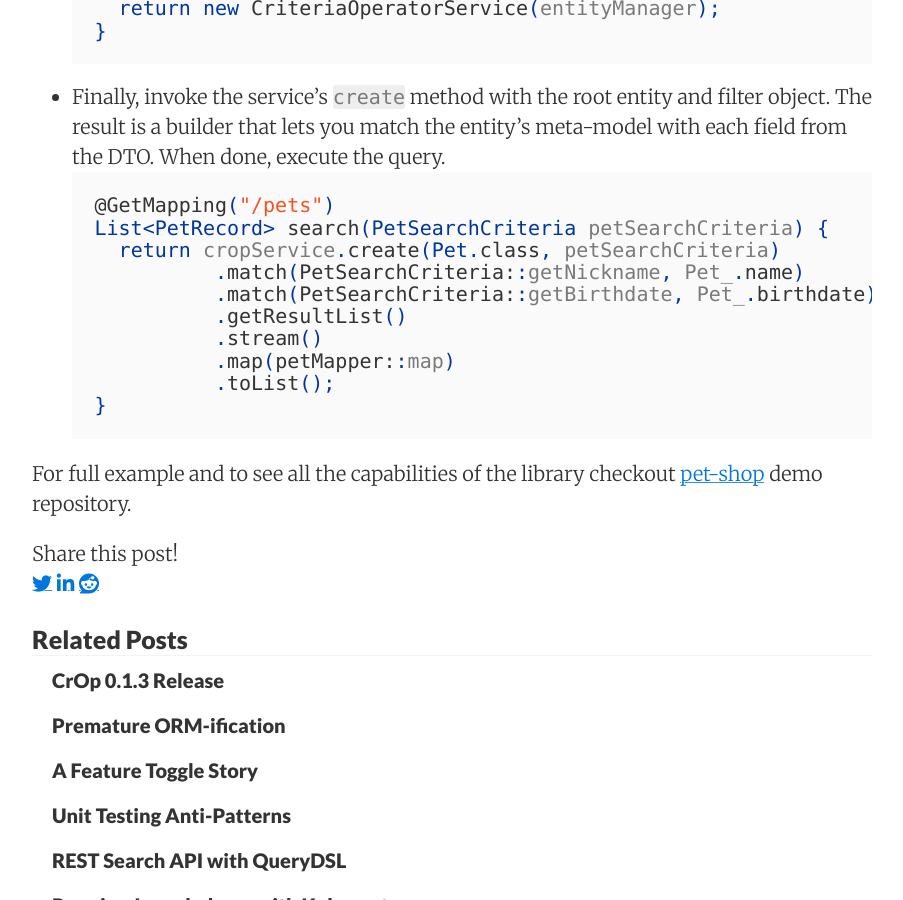
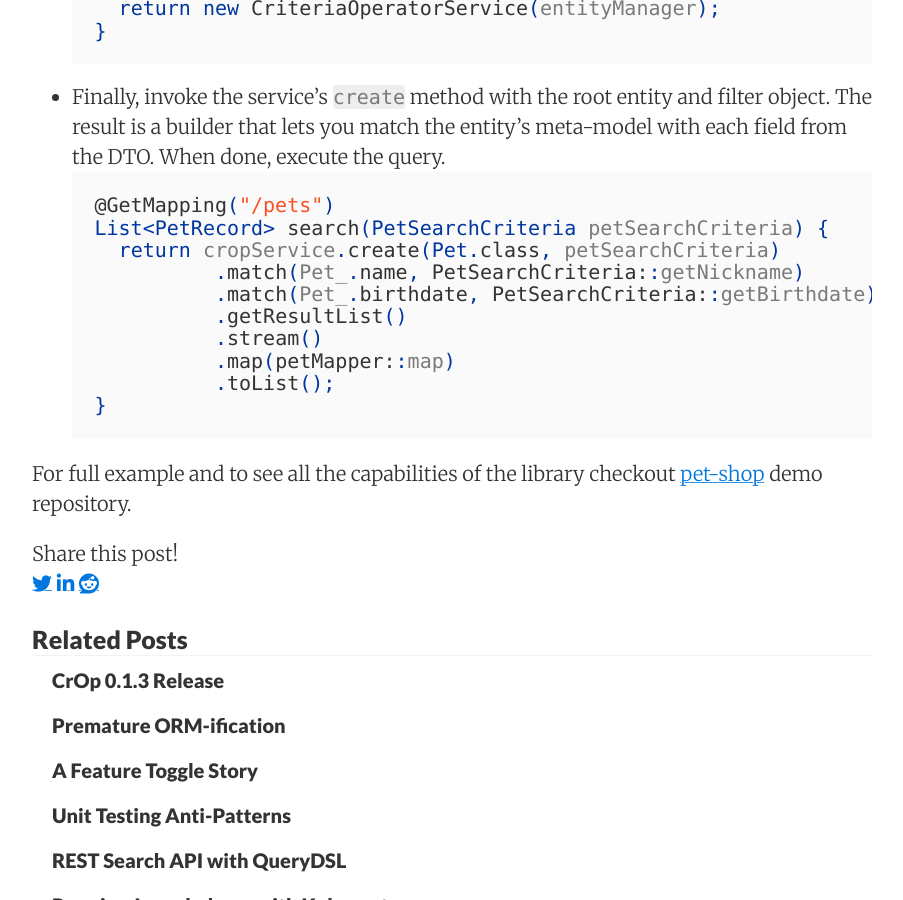
Before and after one commit to apulbere/apulbere.github.io, a Jekyll site: the page built from _posts/2024-07-14-crop.md, in a window 1280 px wide and 900 px high, scrolled down 2834 px. Shown: the whole window, without its empty margins (188-1091 px from the left). Built offline with Jekyll 4.4.1, drawn with Linux system fonts in a browser that asks for light colours; nearby versions of some CDN libraries.

```diff
--- a/_posts/2024-07-14-crop.md
+++ b/_posts/2024-07-14-crop.md
@@ -84,8 +84,8 @@ CriteriaOperatorService cropService(EntityManager entityManager) {
 @GetMapping("/pets")
 List<PetRecord> search(PetSearchCriteria petSearchCriteria) {
     return cropService.create(Pet.class, petSearchCriteria)
-            .match(PetSearchCriteria::getNickname, Pet_.name)
-            .match(PetSearchCriteria::getBirthdate, Pet_.birthdate)
+            .match(Pet_.name, PetSearchCriteria::getNickname)
+            .match(Pet_.birthdate, PetSearchCriteria::getBirthdate)
             .getResultList()
             .stream()
             .map(petMapper::map)
```
